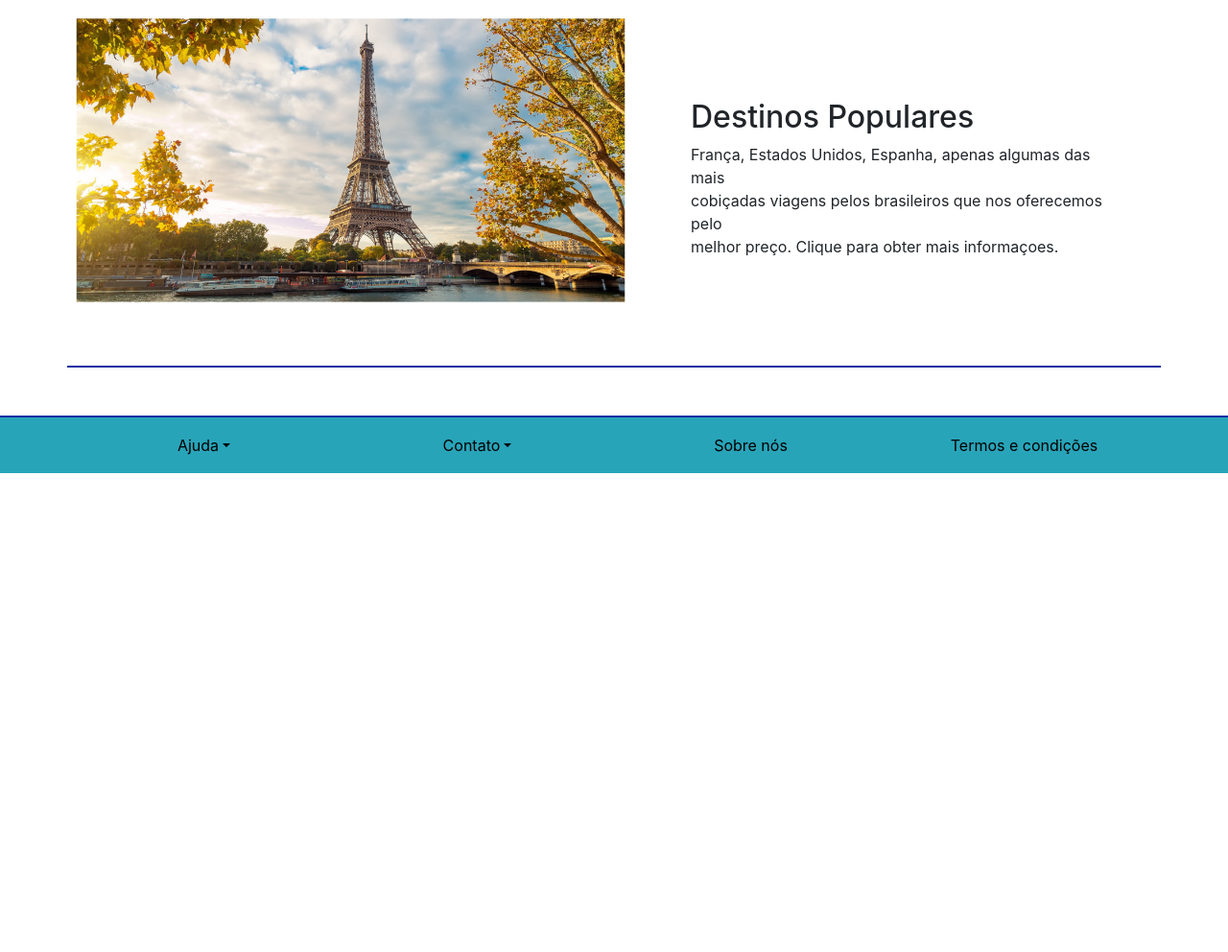
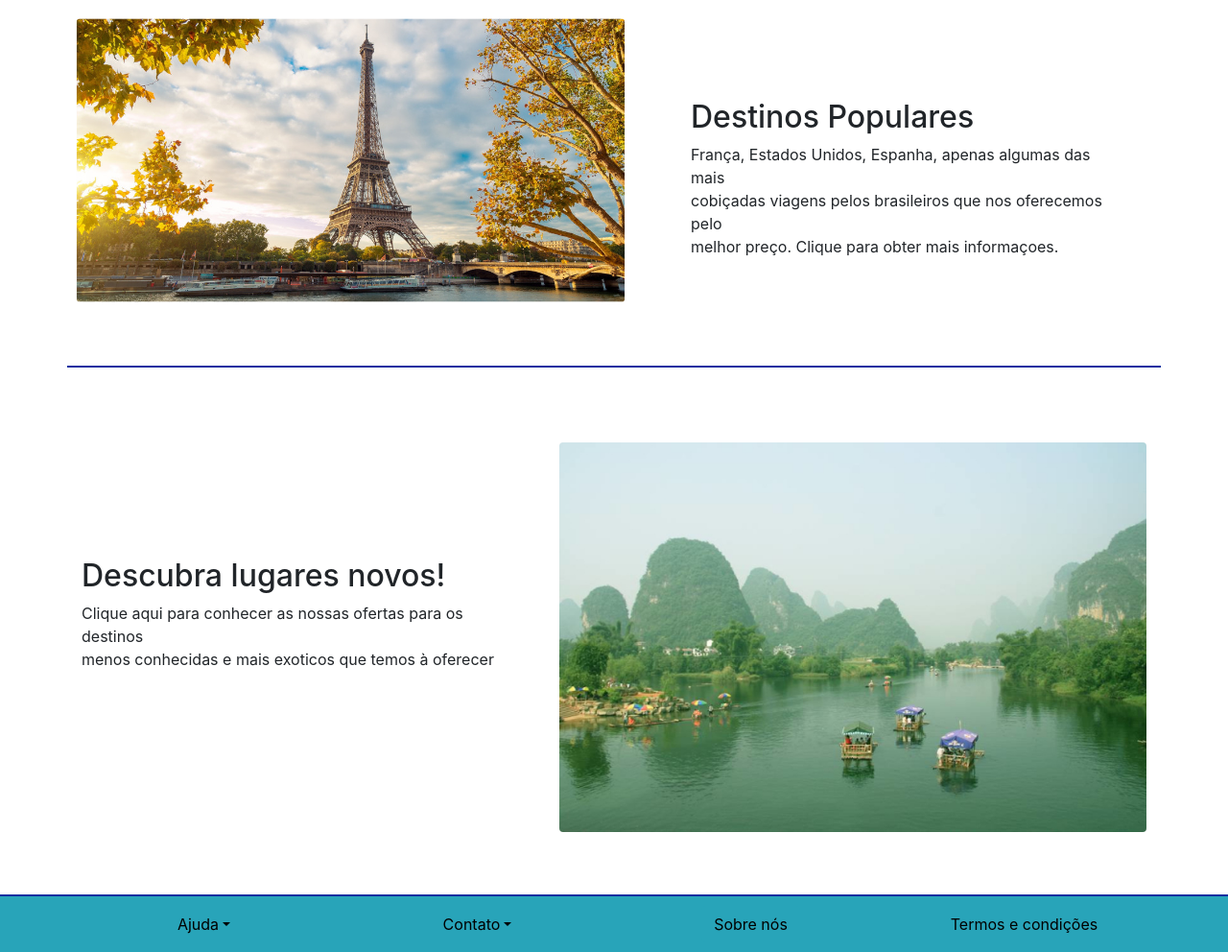
Before and after one commit to JoseDPiva/Projeto-WEB-II, a plain HTML site: page index.html in a window 1280 px wide. Shown: the part 1099-2091 px from the top of the page at 96% size. Before the commit the page ends 1592 px from the top, so only its background shows below. Drawn offline with nearby package versions, Linux system fonts and the light colour scheme.

Commit message:
mudanças home

```diff
--- a/css/custom.css
+++ b/css/custom.css
@@ -58,7 +58,7 @@
     padding-bottom: 60px;
 }
 
-#p-pacotes-home {
+#p-pacotes-home, #p-novos-lugares-home {
     margin-bottom: -0px;
 }
 
@@ -69,6 +69,15 @@
 
 #div-pacotes-home {
     margin-top: 100px;
+}
+
+#div-novos-lugares-home {
+    margin-top: 150px;
+}
+
+#img-guilin {
+    height: 90%;
+    margin-top: 30px;
 }
 
 #footer {
--- a/index.html
+++ b/index.html
@@ -80,7 +80,7 @@
       <p id="p-pacotes-home">ganha em conforto e facilidade.</p>
     </div>
     <div class="col-lg-8">
-      <img src="img/salvador.jpg" alt="salvador" id="img-salvador" class="rounded float-left img-fluid">
+      <img src="img/salvador.jpg" alt="salvador" id="img-salvador" class="rounded float-right img-fluid">
     </div>
 
   </div>
@@ -89,7 +89,7 @@
 <section class="container mt-5" id="section-destinos-pop-home">
   <div class="row">
     <div class="col-lg-7">
-      <img src="img/paris.jpg" alt="torre-eiffel" id="paris" class="float-left">
+      <img src="img/paris.jpg" alt="torre-eiffel" id="paris" class="float-left rounded img-fluid">
     </div>
     <div class="col-lg-5" id="div-destinos-populares-home">
       <h2>Destinos Populares</h2>
@@ -97,6 +97,20 @@
       <p class="mb-0">cobiçadas viagens pelos brasileiros que nos oferecemos pelo</p>
       <p>melhor preço. Clique para obter mais informaçoes.</p>
     </div>
+  </div>
+</section>
+
+<section class="container mt-5" id="section-novos-lugares-home">
+  <div class="row">
+    <div class="col-lg-5" id="div-novos-lugares-home">
+      <h2>Descubra lugares novos!</h2>
+      <p id="p-novos-lugares-home">Clique aqui para conhecer as nossas ofertas para os destinos</p>
+      <p id="p-novos-lugares-home">menos conhecidas e mais exoticos que temos à oferecer</p>
+    </div>
+    <div class="col-lg-7">
+      <img src="img/guilin.jpg" alt="guilin" id="img-guilin" class="rounded float-right img-fluid">
+    </div>
+
   </div>
 </section>
 
```
Also changed, not shown: img/guilin.jpg (added).
